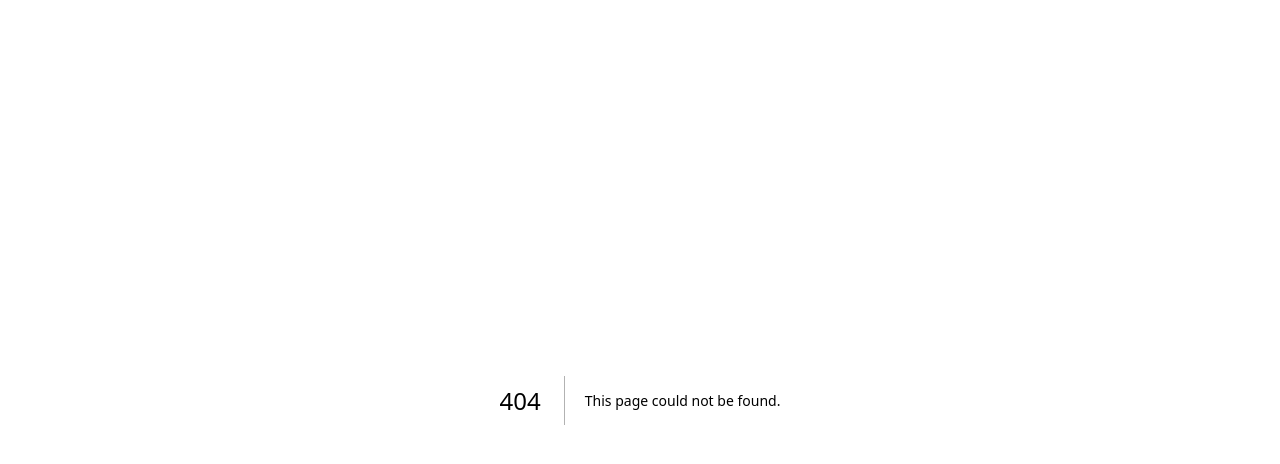
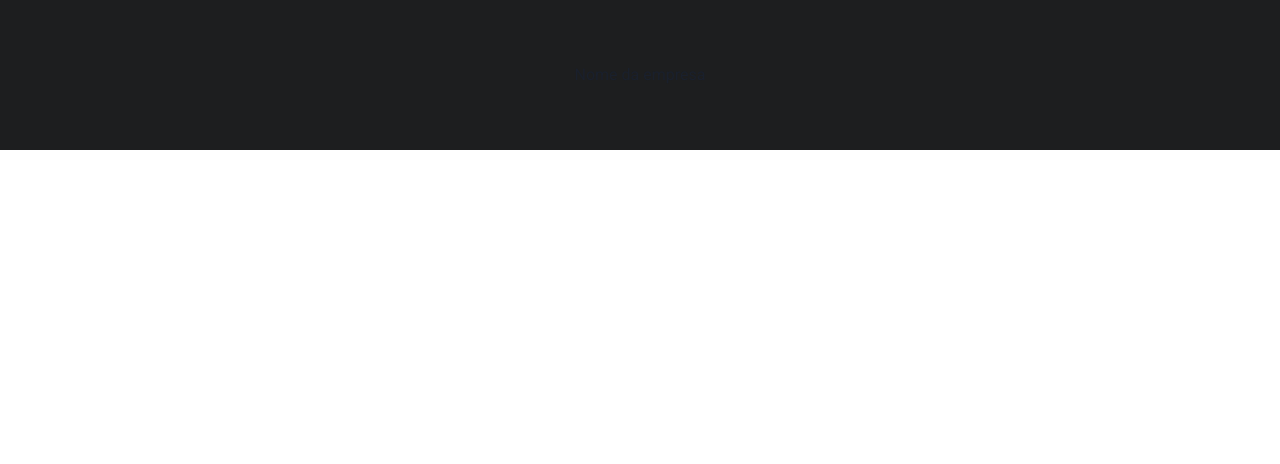
Before and after one commit to Igormazetti/stock-manager, a Next.js app: page /dashboard in a window 1280 px wide. Before the commit this address had no page. Shown: the top 464 px of the page. Built offline with nearby package versions, Linux system fonts and the light colour scheme.

Commit message:
feat: created dashboard page

```diff
--- /dev/null
+++ b/src/app/dashboard/page.tsx
@@ -0,0 +1,12 @@
+'use client';
+import React from 'react';
+import { Flex } from '@chakra-ui/react';
+import Header from 'src/components/Header';
+
+export default function Dashboard() {
+  return (
+    <Flex direction="column">
+      <Header />
+    </Flex>
+  );
+}
--- a/src/app/login/page.tsx
+++ b/src/app/login/page.tsx
@@ -2,7 +2,6 @@
 import React from 'react';
 import { FieldError, FieldValues, useForm } from 'react-hook-form';
 import {
-  Box,
   Button,
   Flex,
   FormControl,
--- /dev/null
+++ b/src/components/Header/index.tsx
@@ -0,0 +1,11 @@
+'use client';
+import { Flex, Image, Text } from '@chakra-ui/react';
+import React from 'react';
+
+export default function Header() {
+  return (
+    <Flex h="150px" bg="#1d1e1f" justifyContent="center" alignItems="center">
+      <Text>Nome da empresa</Text>
+    </Flex>
+  );
+}
--- a/src/middleware.tsx
+++ b/src/middleware.tsx
@@ -2,11 +2,13 @@
 
 export function middleware(req: NextRequest) {
   const path = req.nextUrl.pathname;
-  const sessionToken = req.cookies.get('next-auth-session-token');
+  const sessionToken = req.cookies.get('auth-token');
 
   if ((!sessionToken || !sessionToken.value) && path !== '/login') {
     return NextResponse.redirect(new URL('/login', req.url));
   }
+
+  return NextResponse.next();
 }
 
 export const config = {
```
